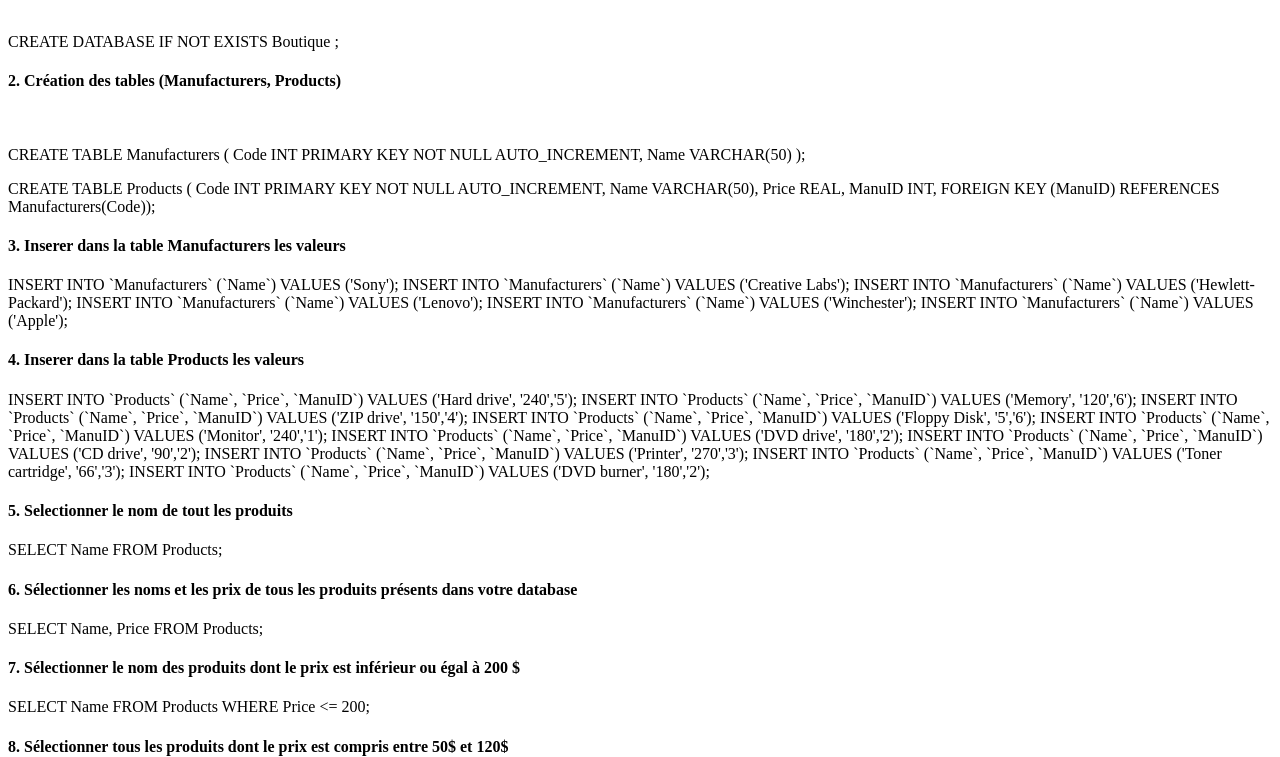
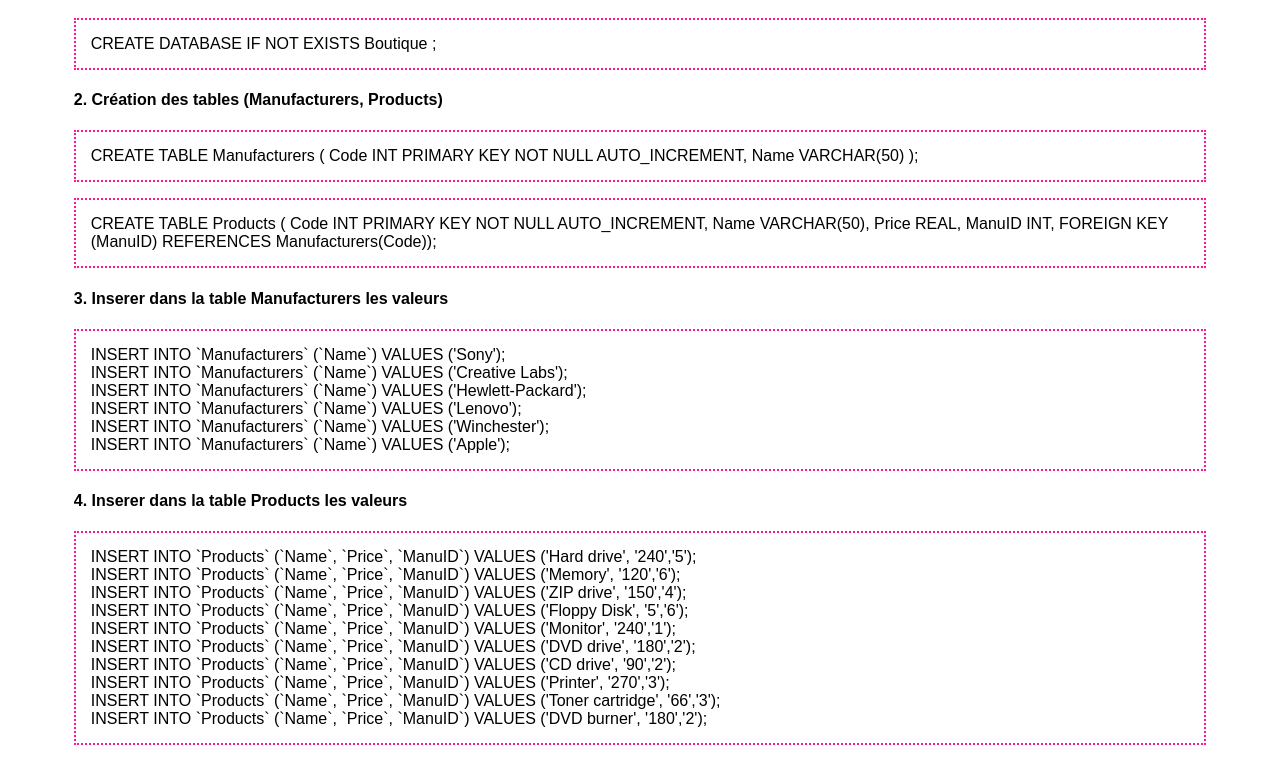
Before and after one commit to lauradesjacques/SQL_EXO, a plain HTML site: page index.html in a window 1280 px wide. Shown: the part 120-877 px from the top of the page. Drawn offline with Linux system fonts and the light colour scheme.

Commit message:
style document

```diff
--- a/index.html
+++ b/index.html
@@ -5,16 +5,16 @@
     <meta http-equiv="X-UA-Compatible" content="IE=edge" />
     <meta name="viewport" content="width=device-width, initial-scale=1.0" />
     <title>Requetes SQL</title>
+    <link href="style.css" rel="stylesheet" type="text/css">
   </head>
   <body>
-    <h1>Exercice Requetes SQL</h1>
-    <div>
+    <h1 style="font-size: 40px;">Exercice Requetes SQL</h1>
+
       <h4>1. Créer la base de donnée sous le nom de 'Boutique'</h4>
-      <br />
+
       <p>CREATE DATABASE IF NOT EXISTS Boutique ;</p>
 
       <h4>2. Création des tables (Manufacturers, Products)</h4>
-      <br />
       <p>
         CREATE TABLE Manufacturers ( Code INT PRIMARY KEY NOT NULL
         AUTO_INCREMENT, Name VARCHAR(50) );
@@ -27,25 +27,25 @@
 
       <h4>3. Inserer dans la table Manufacturers les valeurs</h4>
       <p>
-        INSERT INTO `Manufacturers` (`Name`) VALUES ('Sony');
-        INSERT INTO `Manufacturers` (`Name`) VALUES ('Creative Labs');
-        INSERT INTO `Manufacturers` (`Name`) VALUES ('Hewlett-Packard');
-        INSERT INTO `Manufacturers` (`Name`) VALUES ('Lenovo');
-        INSERT INTO `Manufacturers` (`Name`) VALUES ('Winchester');
-        INSERT INTO `Manufacturers` (`Name`) VALUES ('Apple');
+        INSERT INTO `Manufacturers` (`Name`) VALUES ('Sony'); <br/>
+        INSERT INTO `Manufacturers` (`Name`) VALUES ('Creative Labs'); <br/>
+        INSERT INTO `Manufacturers` (`Name`) VALUES ('Hewlett-Packard');<br/>
+        INSERT INTO `Manufacturers` (`Name`) VALUES ('Lenovo');<br/>
+        INSERT INTO `Manufacturers` (`Name`) VALUES ('Winchester');<br/>
+        INSERT INTO `Manufacturers` (`Name`) VALUES ('Apple');<br/>
       </p>
       <h4>4. Inserer dans la table Products les valeurs</h4>
       <p>
-        INSERT INTO `Products` (`Name`, `Price`, `ManuID`) VALUES ('Hard drive', '240','5');
-        INSERT INTO `Products` (`Name`, `Price`, `ManuID`) VALUES ('Memory', '120','6');
-        INSERT INTO `Products` (`Name`, `Price`, `ManuID`) VALUES ('ZIP drive', '150','4');
-        INSERT INTO `Products` (`Name`, `Price`, `ManuID`) VALUES ('Floppy Disk', '5','6');
-        INSERT INTO `Products` (`Name`, `Price`, `ManuID`) VALUES ('Monitor', '240','1');
-        INSERT INTO `Products` (`Name`, `Price`, `ManuID`) VALUES ('DVD drive', '180','2');
-        INSERT INTO `Products` (`Name`, `Price`, `ManuID`) VALUES ('CD drive', '90','2');
-        INSERT INTO `Products` (`Name`, `Price`, `ManuID`) VALUES ('Printer', '270','3');
-        INSERT INTO `Products` (`Name`, `Price`, `ManuID`) VALUES ('Toner cartridge', '66','3');
-        INSERT INTO `Products` (`Name`, `Price`, `ManuID`) VALUES ('DVD burner', '180','2');
+        INSERT INTO `Products` (`Name`, `Price`, `ManuID`) VALUES ('Hard drive', '240','5');<br/>
+        INSERT INTO `Products` (`Name`, `Price`, `ManuID`) VALUES ('Memory', '120','6');<br/>
+        INSERT INTO `Products` (`Name`, `Price`, `ManuID`) VALUES ('ZIP drive', '150','4');<br/>
+        INSERT INTO `Products` (`Name`, `Price`, `ManuID`) VALUES ('Floppy Disk', '5','6');<br/>
+        INSERT INTO `Products` (`Name`, `Price`, `ManuID`) VALUES ('Monitor', '240','1');<br/>
+        INSERT INTO `Products` (`Name`, `Price`, `ManuID`) VALUES ('DVD drive', '180','2');<br/>
+        INSERT INTO `Products` (`Name`, `Price`, `ManuID`) VALUES ('CD drive', '90','2');<br/>
+        INSERT INTO `Products` (`Name`, `Price`, `ManuID`) VALUES ('Printer', '270','3');<br/>
+        INSERT INTO `Products` (`Name`, `Price`, `ManuID`) VALUES ('Toner cartridge', '66','3');<br/>
+        INSERT INTO `Products` (`Name`, `Price`, `ManuID`) VALUES ('DVD burner', '180','2');<br/>
       </p>
 
       <h4>5. Selectionner le nom de tout les produits </h4>
@@ -146,12 +146,12 @@
         ALTER TABLE Products ADD Remise FLOAT;
         UPDATE Products SET Remise = Price*0.90;
       </p>
-      <p>Pensez à decocher safe update dans preferences SQL</p>
+      <i>Pensez à decocher safe update dans preferences SQL </i>
 
       <h4>23. Appliquer une remise de 10% à tous les produits dont le prix est supérieur ou égal à 120$</h4>
       <p>
         UPDATE Products SET Remise = Price*0.90 WHERE Price >= 120;
       </p>
-    </div>
+
   </body>
 </html>
--- /dev/null
+++ b/style.css
@@ -0,0 +1,11 @@
+* {
+  font-family: Arial, Helvetica, sans-serif;
+  margin-left: 2%;
+  margin-right: 2%;
+}
+
+p {
+  border: 2px dotted;
+  border-color:deeppink;
+  padding: 15px;
+}
```
Also changed, not shown: 1 other file.
